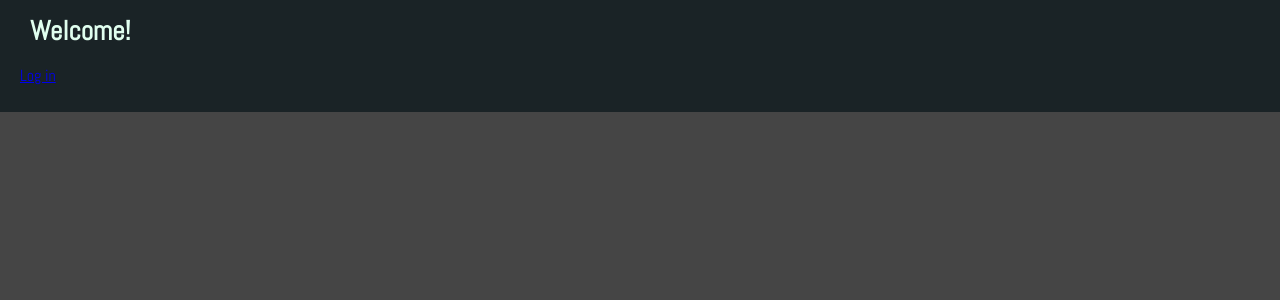
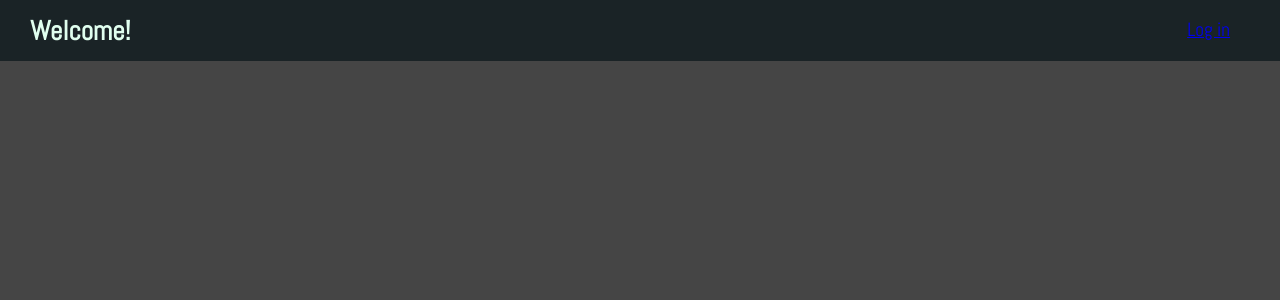
Before and after one commit to imedina7/soundinator, a PHP site: page / in a window 1280 px wide. Shown: the top 300 px of the page. Run offline with PHP 8.4, Linux system fonts and the light colour scheme; some libraries are stand-ins or nearby versions.

Commit message:
styling fixes

```diff
--- a/assets/css/main.css
+++ b/assets/css/main.css
@@ -17,6 +17,25 @@ body {
 .navigation h1 {
     margin: 5px 10px;
     font-size: 1.7em;
+}
+.navigation ul.links {
+    margin: 0;
+    padding: 0;
+    position: absolute;
+    top: 0;
+    right: 20px;
+    bottom: 0;
+}
+.navigation ul.links li {
+    list-style-type: none;
+    padding: 5px 10px;
+    display: inline-block;
+    text-align: right;
+}
+.navigation ul.links li a {
+    display: inline-block;
+    padding: 14px 20px;
+    font-size: 1.2em;
 }
 .columnas {
     margin-top: 2em;
--- a/index.php
+++ b/index.php
@@ -20,23 +20,27 @@
   <div id="app" class="principal">
     <div class="navigation">
       <h1>{{ title }}</h1>
-      <div v-if="! loggedIn">
-        <p style="display: inline-block"><a href="#" @click="loginform = !loginform">Log in</a></p>
+      <ul class="links">
+        <li v-if="loginform && !loggedIn">
           <form v-if="loginform" id="loginForm" v-on:submit.prevent="onSubmit"/>
             <input type="text" name="username" id="username" placeholder="Username..."/>
             <input type="password" name="password" id="password" placeholder="Password..."/>
             <input type="submit" name="submit" id="submit" value="Login">
           </form>
-      </div>
-      <div v-if="uploadDialog && loggedIn">
+        </li>
+        <li v-if="uploadDialog && loggedIn">
           <form enctype="multipart/form-data" v-on:submit.prevent="uploadFiles" id="uploadForm">
             <input type="hidden" name="MAX_FILE_SIZE" value="2000000" />
             <input name="userfile" type="file" accept="audio/*"/>
             <input type="submit" value="Upload" />
           </form>
-      </div>
-      <p v-if="loggedIn"><a href="#" @click="uploadDialog = !uploadDialog">Upload sound</a> | <a href="#" @click="logout()">Log out</a></p>
-
+        </li>
+        <li v-if="! loggedIn">
+          <a href="#" @click="loginform = !loginform">Log in</a>
+        </li>
+        <li v-if="loggedIn"><a href="#" @click="uploadDialog = !uploadDialog">Upload sound</a></li>
+        <li v-if="loggedIn"><a href="#" @click="logout()">Log out</a></li>
+      </ul>
     </div>
     <div class="columnas">
       <ul class="soundList" v-if="loggedIn">
```
Lines whose indentation alone changed are shown as unchanged.
